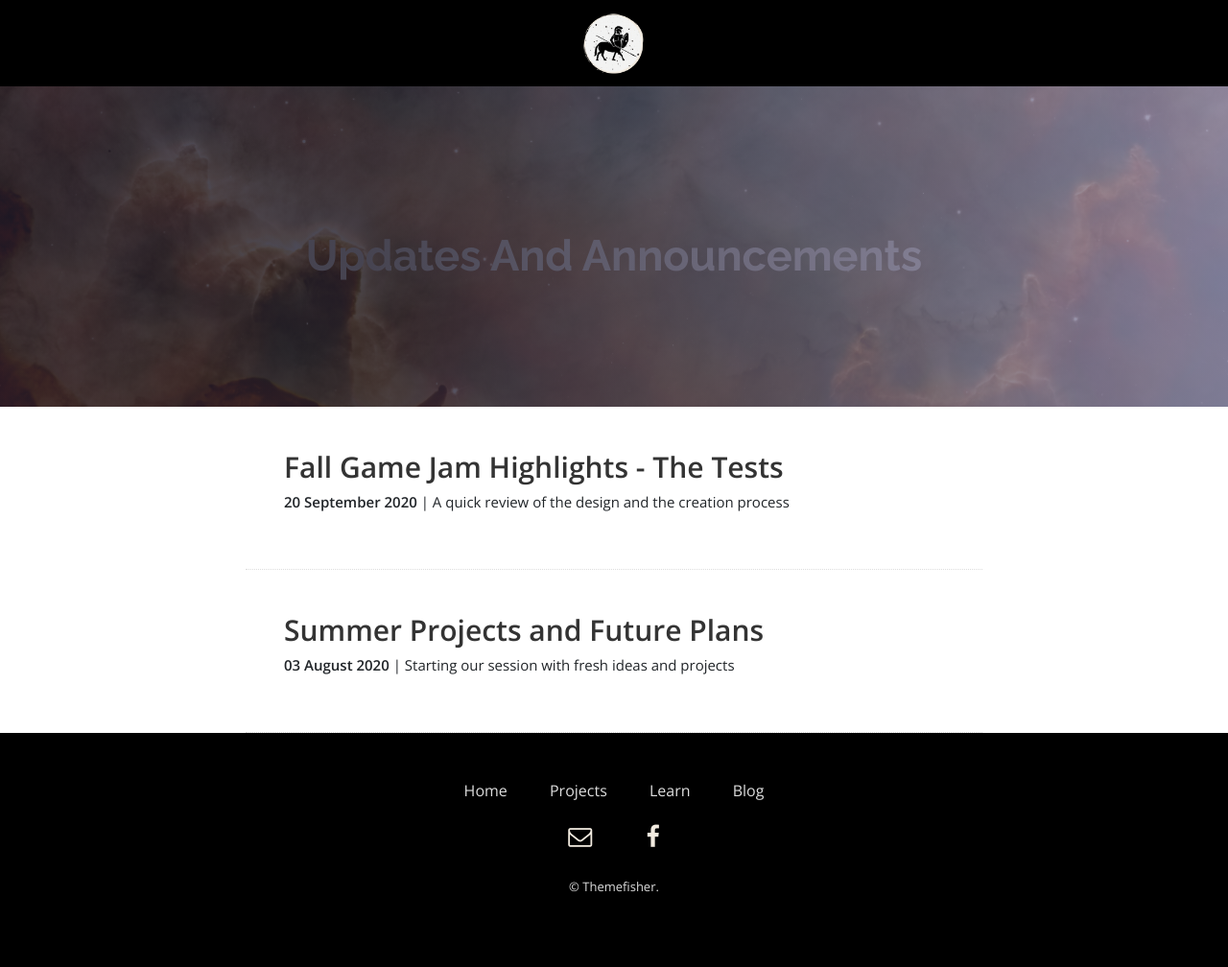
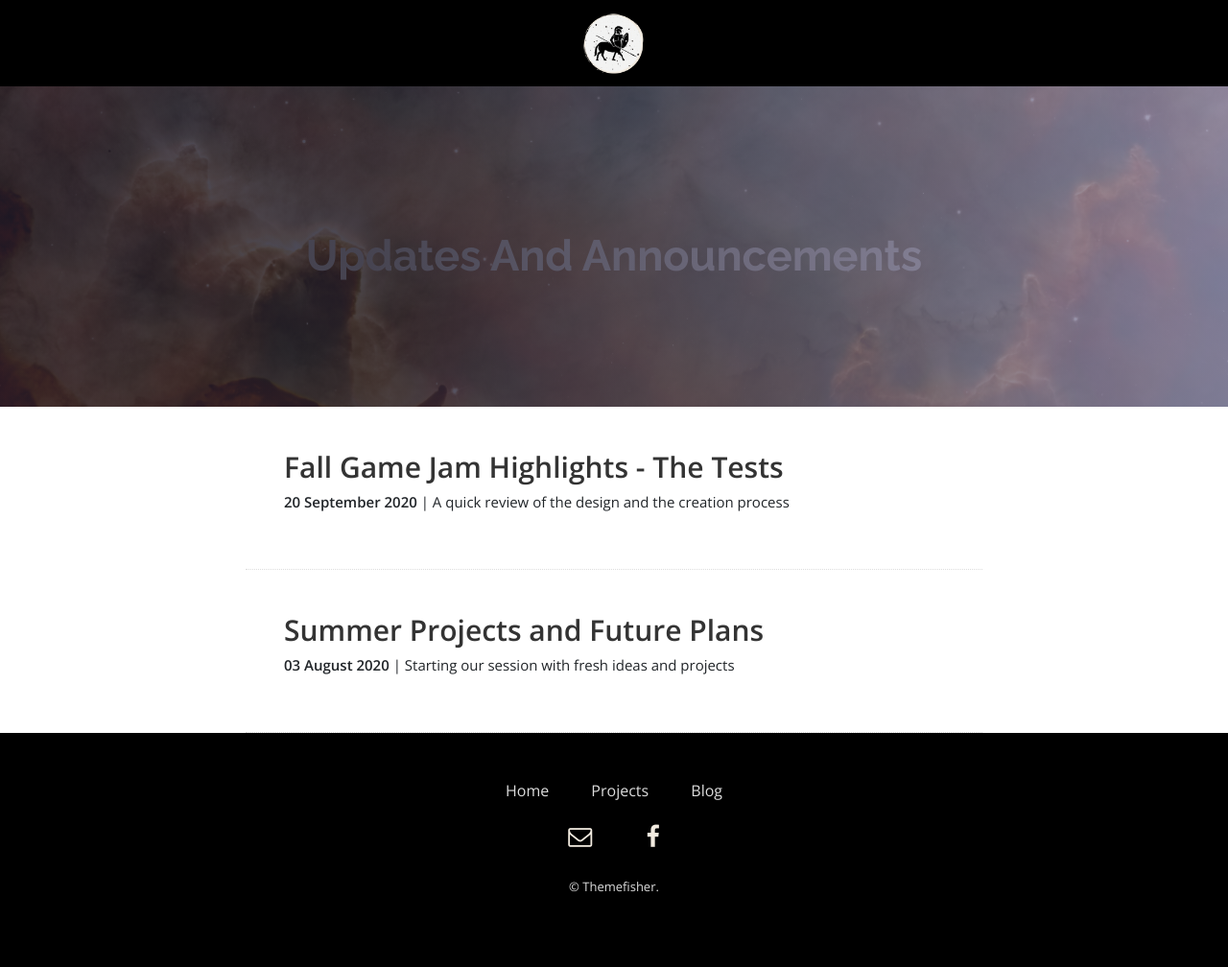
Before and after one commit to studiocentauri/studiocentauri.github.io, a Jekyll site: the page built from blog.html, in a window 1280 px wide. Shown: the whole page at 96% size. Built offline with Jekyll 4.4.1, drawn with Linux system fonts in a browser that asks for light colours; nearby versions of some CDN libraries; some web fonts are replaced; comment, search, counter and statistics services are not loaded.

Commit message:
Remove link to learn from footer

```diff
--- a/_includes/footer.html
+++ b/_includes/footer.html
@@ -7,7 +7,7 @@
           <ul>
             <li><a href="{{ site.baseurl }}/">Home</a></li>
             <li><a href="https://studiocentauri.itch.io/">Projects</a></li>
-            <li><a href="{{ site.baseurl }}/learn">Learn</a></li>
+            <!-- <li><a href="{{ site.baseurl }}/learn">Learn</a></li> -->
             <li><a href="{{ site.baseurl }}/blog">Blog</a></li>
           </ul>
           <br>
```
